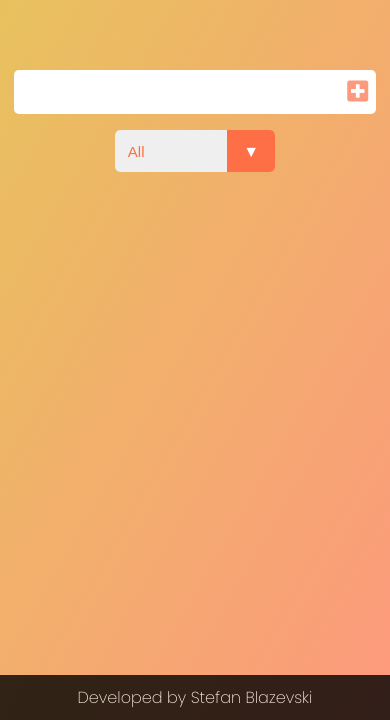
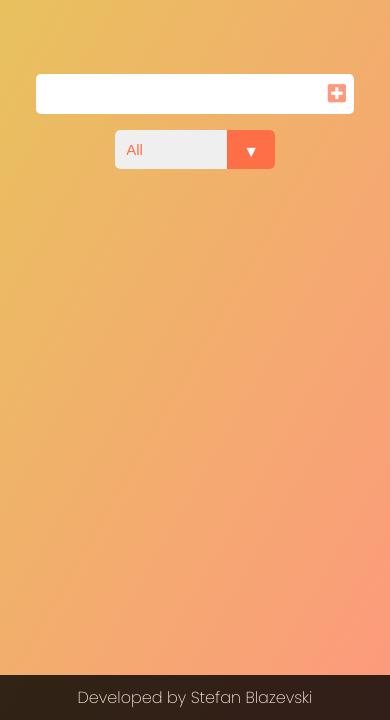
Before and after one commit to stefanblazevski/grocery-app, a plain HTML site: page index.html in a window 390 px wide. Shown: the part 124-844 px from the top of the page. Drawn offline with Linux system fonts and the light colour scheme.

Commit message:
Update style.css

```diff
--- a/style.css
+++ b/style.css
@@ -196,7 +196,7 @@ select {
   form input,
   form button {
     margin: auto;
-    font-size: 1.5rem;
+    font-size: 1.3rem;
   }
 
   .deleted-btn,
@@ -209,7 +209,7 @@ select {
   }
 
   select {
-    padding: 0.8rem;
+    padding: 0.7rem;
   }
 
   .select::after {
```
